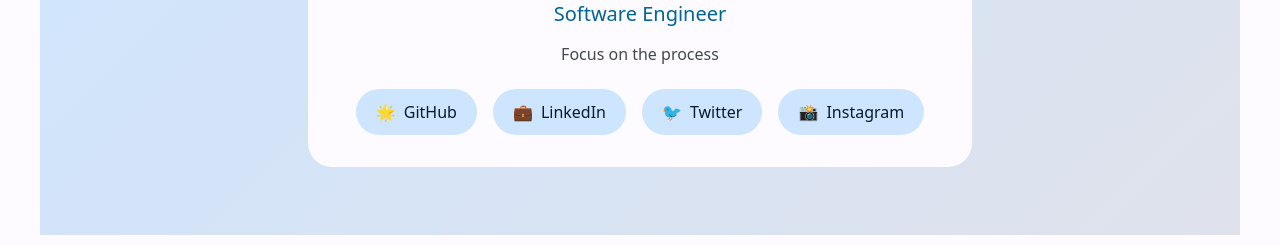
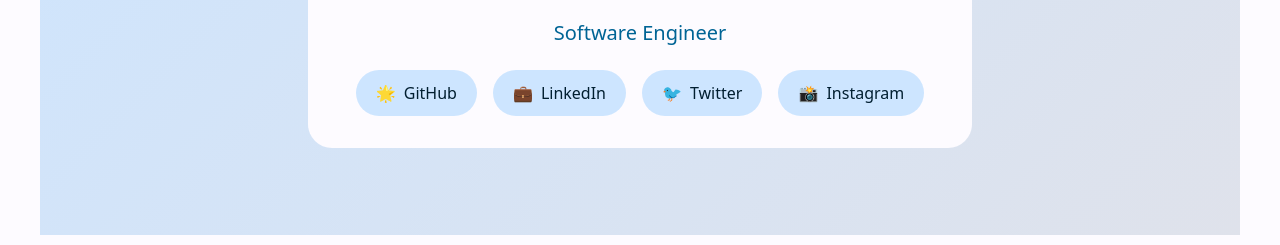
Before and after one commit to harimoradiya/harimoradiya.github.io, an Astro site: page / in a window 1280 px wide. Shown: the part 381-626 px from the top of the page. Built offline with nearby package versions, Linux system fonts and the light colour scheme; Astro itself is replaced by a stand-in of ours.

Commit message:
Resolved merge conflicts

```diff
--- a/src/pages/index.astro
+++ b/src/pages/index.astro
@@ -78,7 +78,7 @@
       <h1 class="typing-animation">Hello, I'm Hari Moradiya</h1>
 
       <p class="title animate-up-delay-1">Software Engineer</p>
-      <p class="subtitle animate-up-delay-2">Focus on the process</p>
+      <p class="subtitle animate-up-delay-2"></p>
       <div class="social-links animate-up-delay-2">
         {socialLinks.map(link => (
             <a href={link.url} target="_blank" rel="noopener noreferrer" class="social-link">
```
